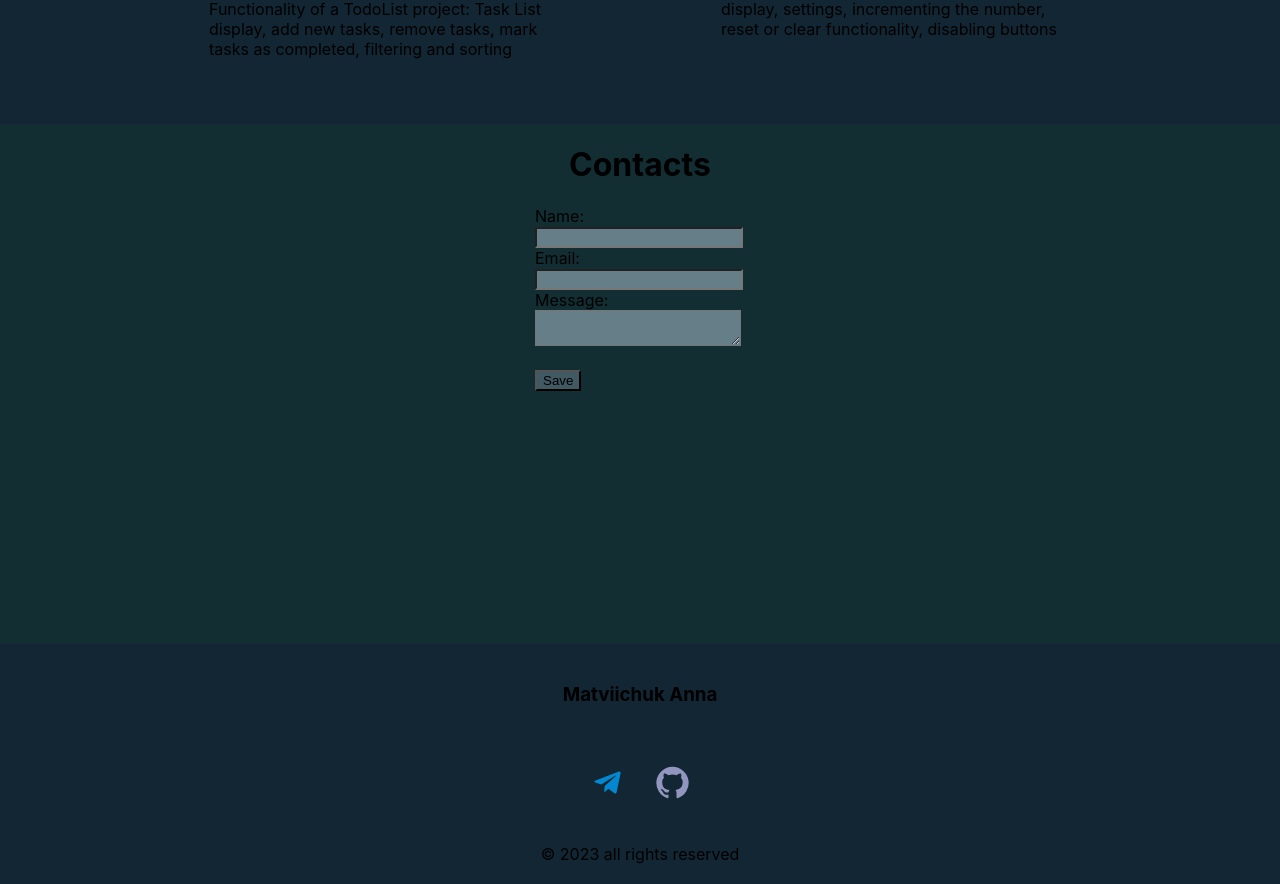
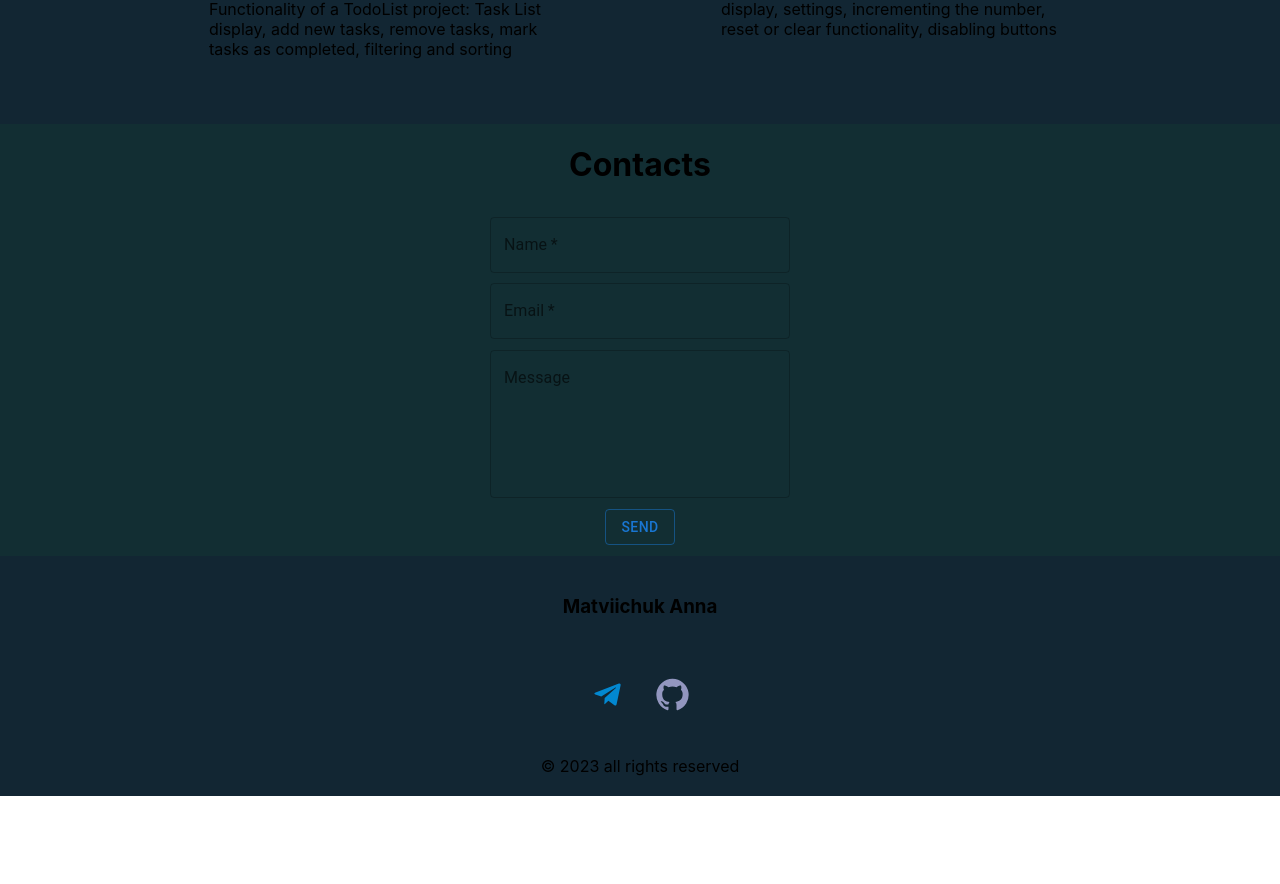
Before and after one commit to MaAnka324/portfolio, a React (Create React App) app: page / in a window 1280 px wide. Shown: the part 1786-2670 px from the top of the page. After the commit the page ends 2582 px from the top, so only its background shows below. Built offline with nearby package versions, Linux system fonts and the light colour scheme.

Commit message:
first commit

```diff
--- a/src/contacts/Contacts.module.css
+++ b/src/contacts/Contacts.module.css
@@ -1,26 +1,16 @@
 .block {
-    height: 65vh;
+    min-height: 75px;
     background-color: #122E33;
 }
 
 .container {
-    flex-direction: column;
-    justify-content: start;
-
-}
-
-.title {
-
-}
-
-.inputBlock {
-    /*border: 1px solid;*/
-    width: 210px;
+    /*background-color: #9296bf;*/
+    width: 300px;
     display: flex;
     flex-direction: column;
-    justify-content: center;
     align-items: center;
-    flex-wrap: wrap;
+    justify-content: space-between;
+
 }
 
 .textarea {
--- a/src/contacts/Contacts.tsx
+++ b/src/contacts/Contacts.tsx
@@ -7,10 +7,8 @@ const Contacts = () => {
     return (
         <div id='contacts' className={style.block}>
             <div className={`${styleContainer.container} ${style.container}`}>
-                <h1 className={style.title}>Contacts</h1>
-                <div className={style.inputBlock}>
-                    <Input/>
-                </div>
+                <h1>Contacts</h1>
+                <Input/>
             </div>
         </div>
     );
--- a/src/contacts/input/Input.module.css
+++ b/src/contacts/input/Input.module.css
@@ -1,3 +1,12 @@
+.container {
+    height: 350px;
+    /*background-color: #9296bf;*/
+    display: flex;
+    flex-direction: column;
+    justify-content: space-evenly;
+    align-items: center;
+}
+
 .button {
     margin-top: 20px;
     background-color: #415963;
@@ -6,6 +15,6 @@
 }
 
 .input {
-    background-color: #657e88;
-    width: 200px;
+    /*background-color: #657e88;*/
+    width: 300px;
 }
--- a/src/contacts/input/Input.tsx
+++ b/src/contacts/input/Input.tsx
@@ -1,19 +1,51 @@
 import React from 'react';
 import style from './Input.module.css'
+import TextField from '@mui/material/TextField';
+import Button from '@mui/material/Button';
 
 const Input = () => {
     return (
-        <div>
-            <form action="/submit" method="POST">
-                <label htmlFor="GET-name">Name:</label>
-                <input className={style.input} id="GET-name" type="text" name="name" required/>
-                <label htmlFor="email">Email:</label>
-                <input className={style.input} id="email" type="email" name="email" required/>
-                <label htmlFor="message">Message:</label>
-                <textarea className={style.input} id="message" name="message" required></textarea>
-                <input className={style.button} type="submit" value="Save"/>
-            </form>
-        </div>
+
+        <form action="/submit" method="POST">
+            <div className={style.container}>
+                {/*<label htmlFor="GET-name">Name:</label>*/}
+                {/*<input className={style.input} id="GET-name" type="text" name="name" required/>*/}
+                <div>
+                    <TextField
+                        className={style.input}
+                        id="GET-name"
+                        label="Name"
+                        multiline
+                        maxRows={2}
+                        required
+                    />
+                </div>
+                <div>
+                    <TextField
+                        className={style.input}
+                        id="email"
+                        label="Email"
+                        multiline
+                        maxRows={2}
+                        required
+                    />
+                </div>
+                <div>
+                    <TextField
+                        className={style.input}
+                        name="message"
+                        id="message"
+                        label="Message"
+                        multiline
+                        rows={5}
+                    />
+                </div>
+                <div>
+                    <Button variant="outlined" type="submit">Send</Button>
+                    {/*<input className={style.button} type="submit" value="Save"/>*/}
+                </div>
+            </div>
+        </form>
     );
 };
 
```
